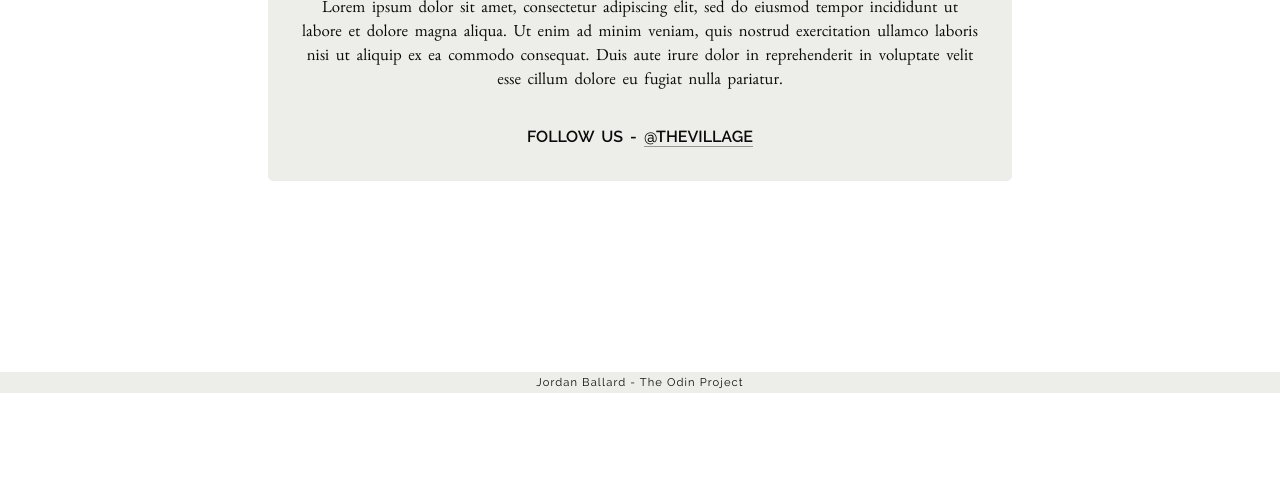
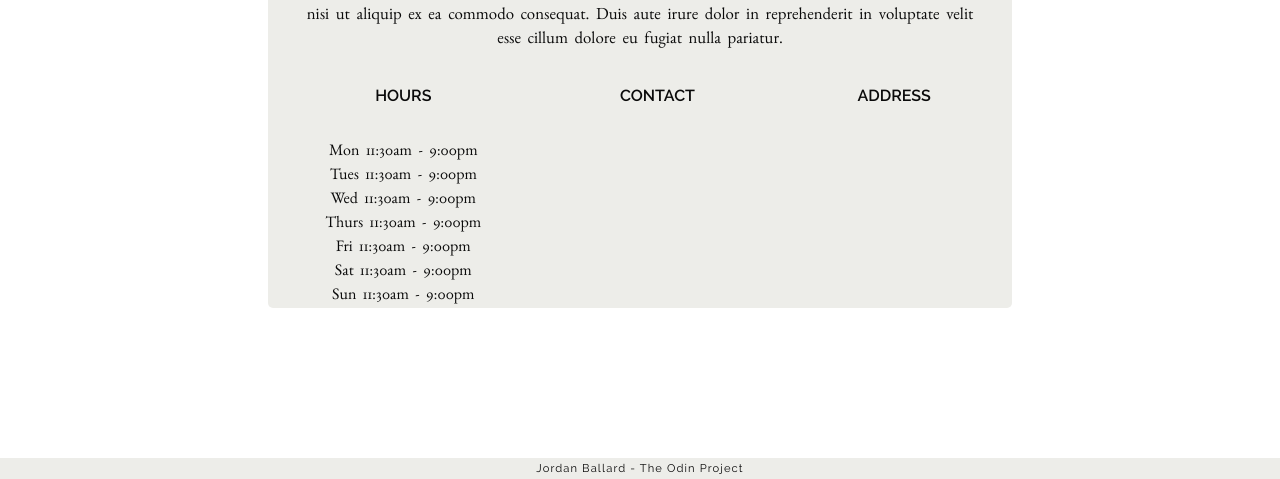
Before and after one commit to jordanmichb/Restaurant-Page, a website built with webpack: page src/template.html in a window 1280 px wide. Shown: the part 407-886 px from the top of the page. Before the commit the page ends 800 px from the top, so only its background shows below. Built offline with nearby package versions, Linux system fonts and the light colour scheme; files whose address does not match are found by name.

Commit message:
Begin building about section
Add main header and filler text for about info. Set
up an info section for hours, contact, and address.

```diff
--- /dev/null
+++ b/src/about.js
@@ -0,0 +1,100 @@
+function createInfo() {
+    const info = document.createElement('div');
+    info.classList.add('info');
+    // Hours section
+    const hours = document.createElement('div');
+    hours.classList.add('info-component');
+
+    const hoursHeader = document.createElement('p');
+    hoursHeader.classList.add('component-header');
+    hoursHeader.textContent = 'Hours';
+
+    const mon = document.createElement('span');
+    mon.textContent = 'Mon 11:30am - 9:00pm';
+
+    const tues = document.createElement('span');
+    tues.textContent = 'Tues 11:30am - 9:00pm';
+
+    const wed = document.createElement('span');
+    wed.textContent = 'Wed 11:30am - 9:00pm';
+
+    const thurs = document.createElement('span');
+    thurs.textContent = 'Thurs 11:30am - 9:00pm';
+
+    const fri = document.createElement('span');
+    fri.textContent = 'Fri 11:30am - 9:00pm';
+
+    const sat = document.createElement('span');
+    sat.textContent = 'Sat 11:30am - 9:00pm';
+
+    const sun = document.createElement('span');
+    sun.textContent = 'Sun 11:30am - 9:00pm';
+
+    hours.appendChild(hoursHeader);
+    hours.appendChild(mon);
+    hours.appendChild(tues);
+    hours.appendChild(wed);
+    hours.appendChild(thurs);
+    hours.appendChild(fri);
+    hours.appendChild(sat);
+    hours.appendChild(sun);
+
+    // Contact section
+    const contact = document.createElement('div');
+    contact.classList.add('info-component');
+
+    const contactHeader = document.createElement('p');
+    contactHeader.classList.add('component-header');
+    contactHeader.textContent = 'Contact';
+    contact.appendChild(contactHeader);
+
+    // Address section
+    const address = document.createElement('div');
+    address.classList.add('info-component');
+
+    const addressHeader = document.createElement('p');
+    addressHeader.classList.add('component-header');
+    addressHeader.textContent = 'Address';
+    address.appendChild(addressHeader);
+
+    info.appendChild(hours);
+    info.appendChild(contact);
+    info.appendChild(address);
+
+    return info;
+}
+
+function createAbout() {
+    const about = document.createElement('div');
+    about.classList.add('component');
+
+    const header = document.createElement('h2');
+    header.classList.add('component-header');
+    header.textContent = 'About Us';
+
+    const text = document.createElement('p');
+    text.classList.add('component-text');
+    text.textContent = 'Lorem ipsum dolor sit amet, consectetur adipiscing elit, '+
+                        'sed do eiusmod tempor incididunt ut labore et dolore magna aliqua. '+
+                        'Ut enim ad minim veniam, quis nostrud exercitation ullamco laboris '+
+                        'nisi ut aliquip ex ea commodo consequat. Duis aute irure dolor in '+
+                        'reprehenderit in voluptate velit esse cillum dolore eu fugiat nulla '+
+                        'pariatur.';
+
+    about.appendChild(header);
+    about.appendChild(text);
+    about.appendChild(createInfo());
+
+    return about;
+}
+
+/*******************************************************/
+/* Function to be called in index.js when loading menu */
+/*******************************************************/
+function loadAbout() {
+    const content = document.querySelector('#content');
+    content.textContent = "";
+    content.appendChild(createAbout());
+}
+
+export default loadAbout;
--- a/src/index.js
+++ b/src/index.js
@@ -1,6 +1,7 @@
 import './style.css';
 import loadHome from'./home.js';
 import loadMenu from'./menu.js';
+import loadAbout from './about.js';
 
 
 
@@ -8,6 +9,7 @@ const nav = document.querySelector('nav');
 const hamburger = document.querySelector('.hamburger');
 const homeBtn = document.querySelector('#home-btn');
 const menuBtn = document.querySelector('#menu-btn');
+const aboutBtn = document.querySelector('#about-btn');
 
 /******************************************************/
 /* Controls how nav menu appears based on screen size */
@@ -40,8 +42,10 @@ hamburger.onclick = function() {
 /************************************/
 homeBtn.addEventListener('click', loadHome);
 menuBtn.addEventListener('click', loadMenu);
+aboutBtn.addEventListener('click', loadAbout);
 
 
 
 
-loadHome();
+//loadHome();
+loadAbout();
--- a/src/style.css
+++ b/src/style.css
@@ -177,6 +177,17 @@ nav ul button {
 /**************************************/
 /* Styling for basic page content     */
 /**************************************/
+#content {
+    display: flex;
+    justify-content: center;
+    align-items: center;
+    flex: 1;
+    margin: 150px 20px;
+    z-index: -2;
+}
+
+
+
 .component {
     word-spacing: .2em;
     background-color: rgba(237, 237, 233);
@@ -203,17 +214,6 @@ nav ul button {
 
 .component a {
     border-bottom: 1px solid rgb(150, 150, 150);
-}
-
-
-
-#content {
-    display: flex;
-    justify-content: center;
-    align-items: center;
-    flex: 1;
-    margin: 150px 20px;
-    z-index: -2;
 }
 
 /*************************************/
@@ -257,6 +257,19 @@ nav ul button {
 .item-text {
     padding: 0;
     font-size: 1.05em;
+}
+
+/**************************************/
+/* Styling for about page content     */
+/**************************************/
+.info {
+    display: flex;
+    justify-content: space-around;
+}
+
+.info-component {
+    display: flex;
+    flex-direction: column;
 }
 
 
```
